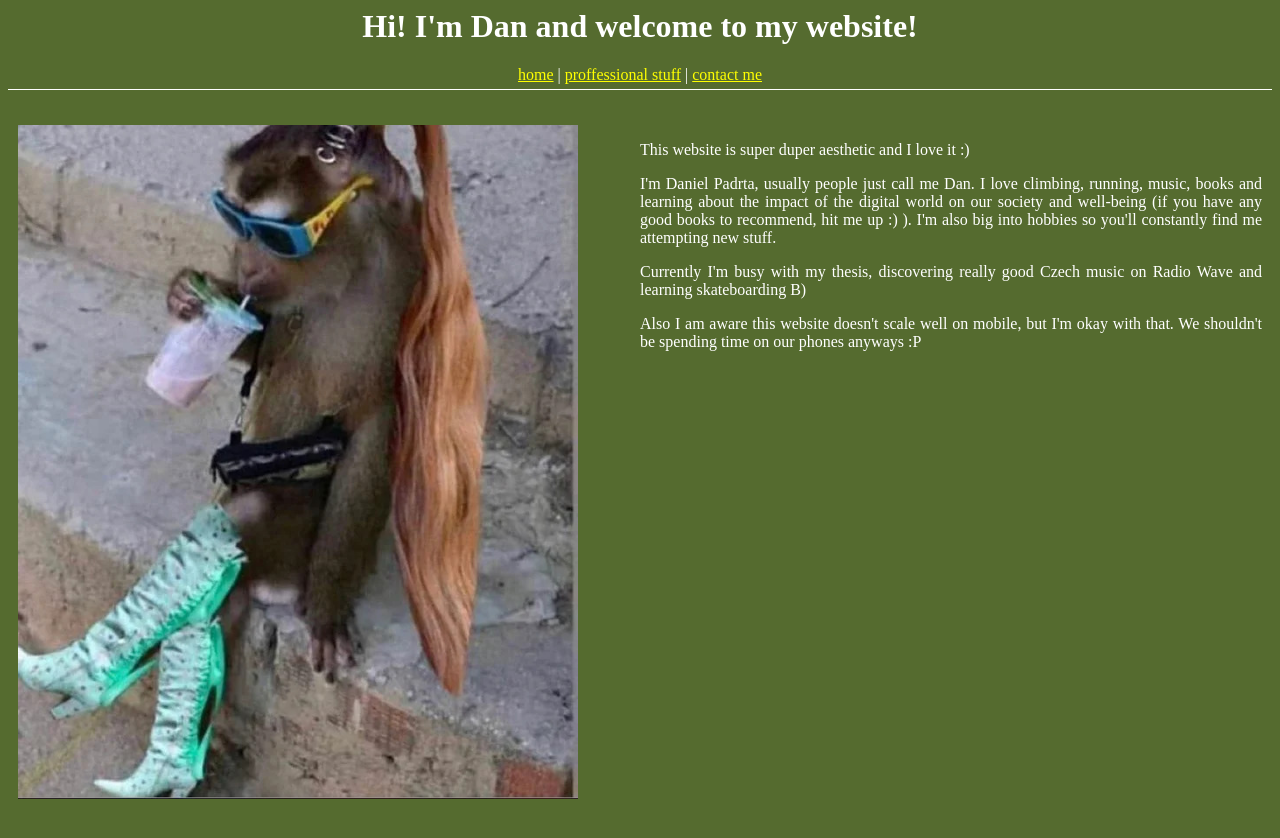
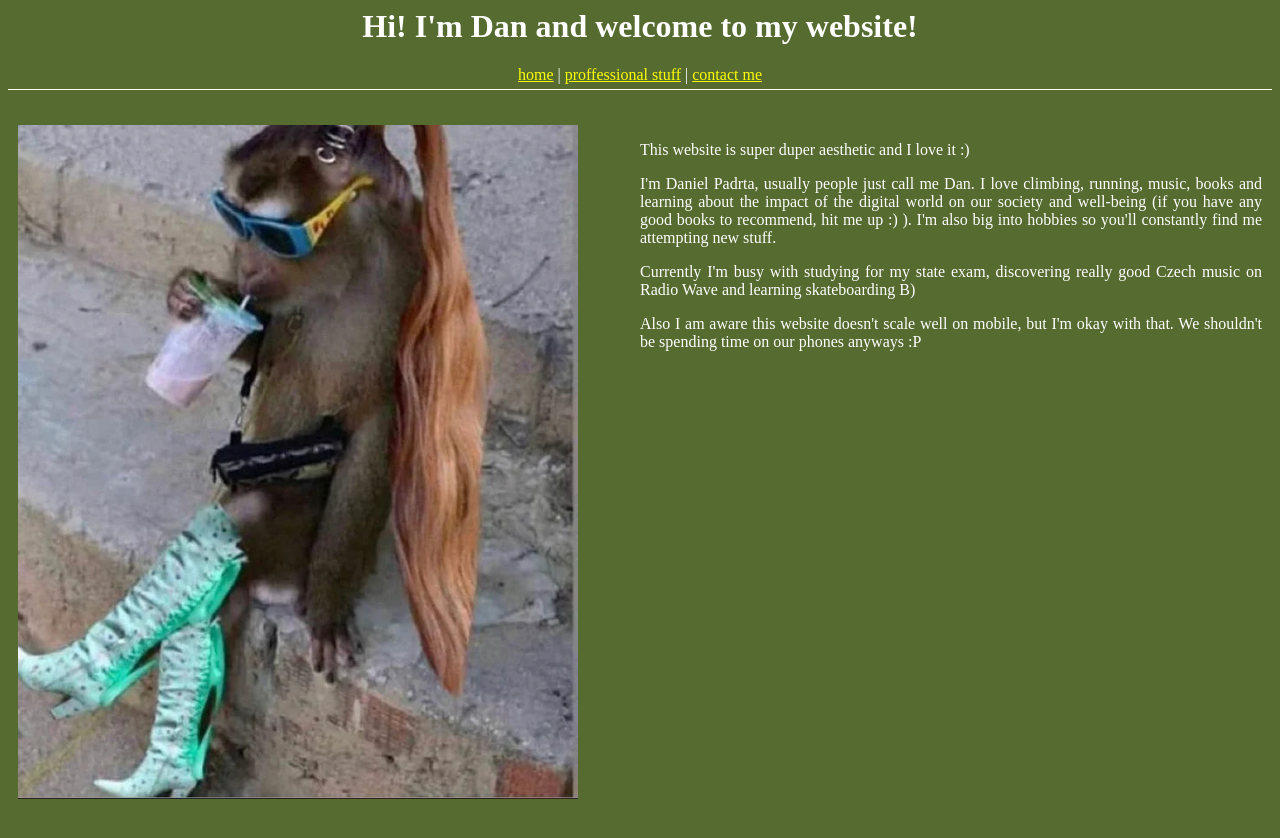
Before and after one commit to danpadcz/danpadcz.github.io, a Jekyll site: the page built from index.html, in a window 1280 px wide. Shown: the top 838 px of the page. Built offline with Jekyll 4.4.1, drawn with Linux system fonts in a browser that asks for light colours.

Commit message:
Update currently section

```diff
--- a/index.html
+++ b/index.html
@@ -11,7 +11,7 @@ layout: ilikegreen
         I'm Daniel Padrta, usually people just call me Dan. I love climbing, running, music, books and learning about the impact of the digital world on our society and well-being (if you have any good books to recommend, hit me up :) ). I'm also big into hobbies so you'll constantly find me attempting new stuff.
     </p>
     <p>
-        Currently I'm busy with my thesis, discovering really good Czech music on Radio Wave and learning skateboarding B)
+        Currently I'm busy with studying for my state exam, discovering really good Czech music on Radio Wave and learning skateboarding B)
     </p>
     <p>
         Also I am aware this website doesn't scale well on mobile, but I'm okay with that. We shouldn't be spending time on our phones anyways :P
```
